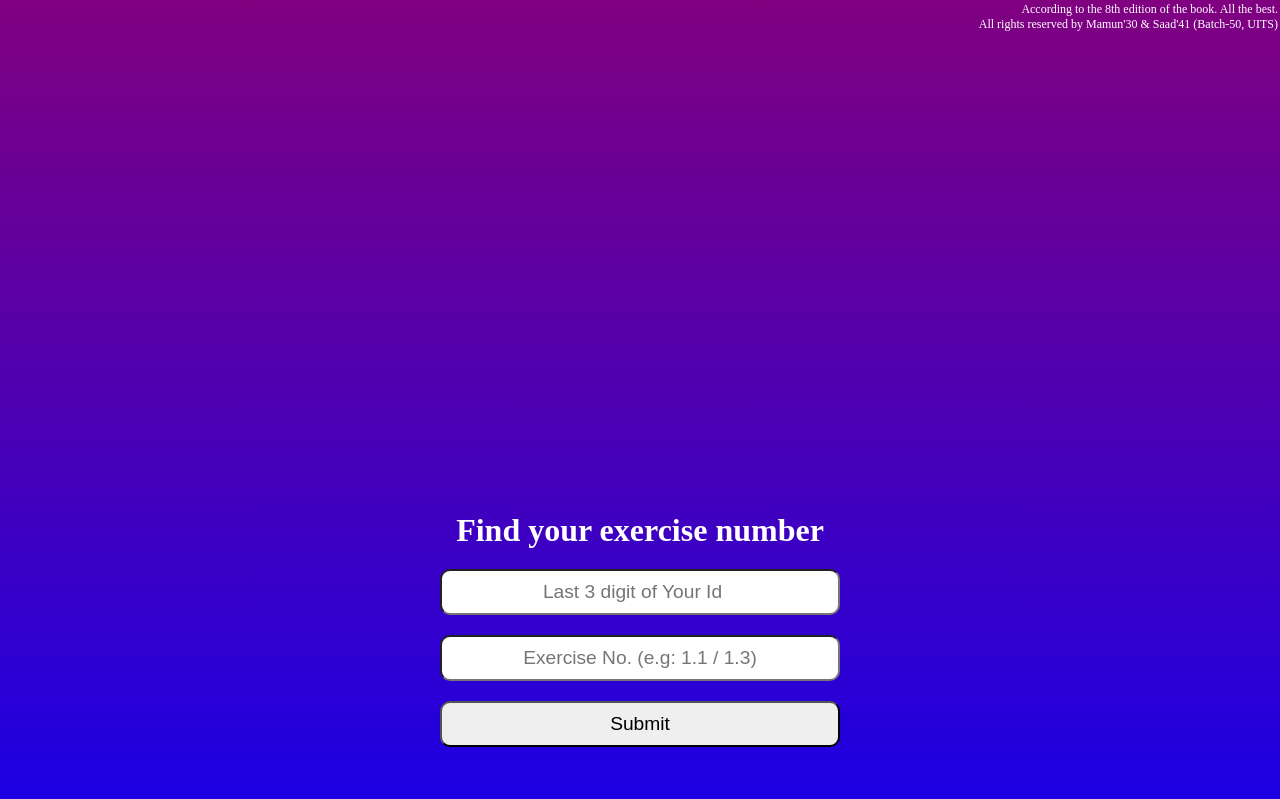
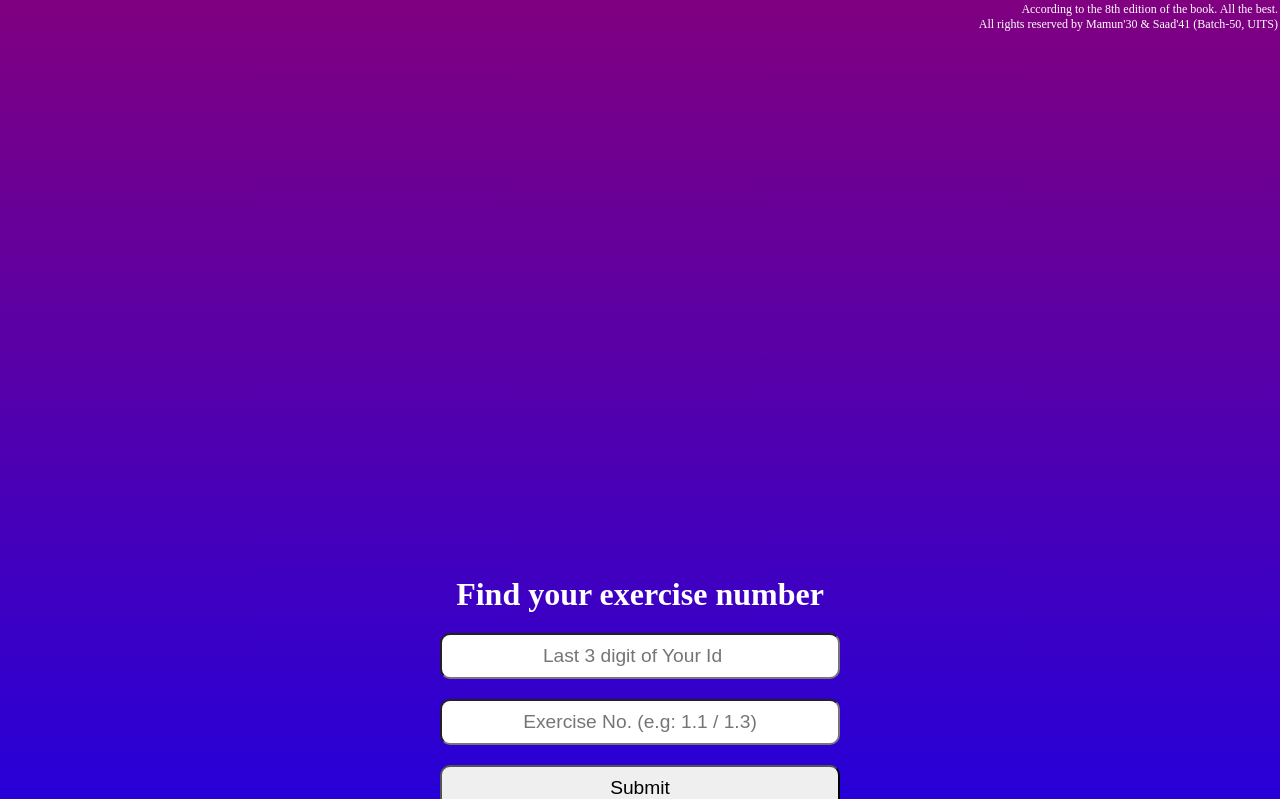
Before and after one commit to kamrulsaad/assignment-number, a React (Create React App) app: page / in a window 1280 px wide. Shown: the top 799 px of the page. Built offline with nearby package versions, Linux system fonts and the light colour scheme.

Commit message:
1 file modified

```diff
--- a/style.css
+++ b/style.css
@@ -5,7 +5,7 @@
 }
 
 .header-text{
-  padding: 40% 0;
+  padding: 45% 0;
   background-image: linear-gradient(purple, blue);
   background-repeat: no-repeat;
   height: 100vh;
```
